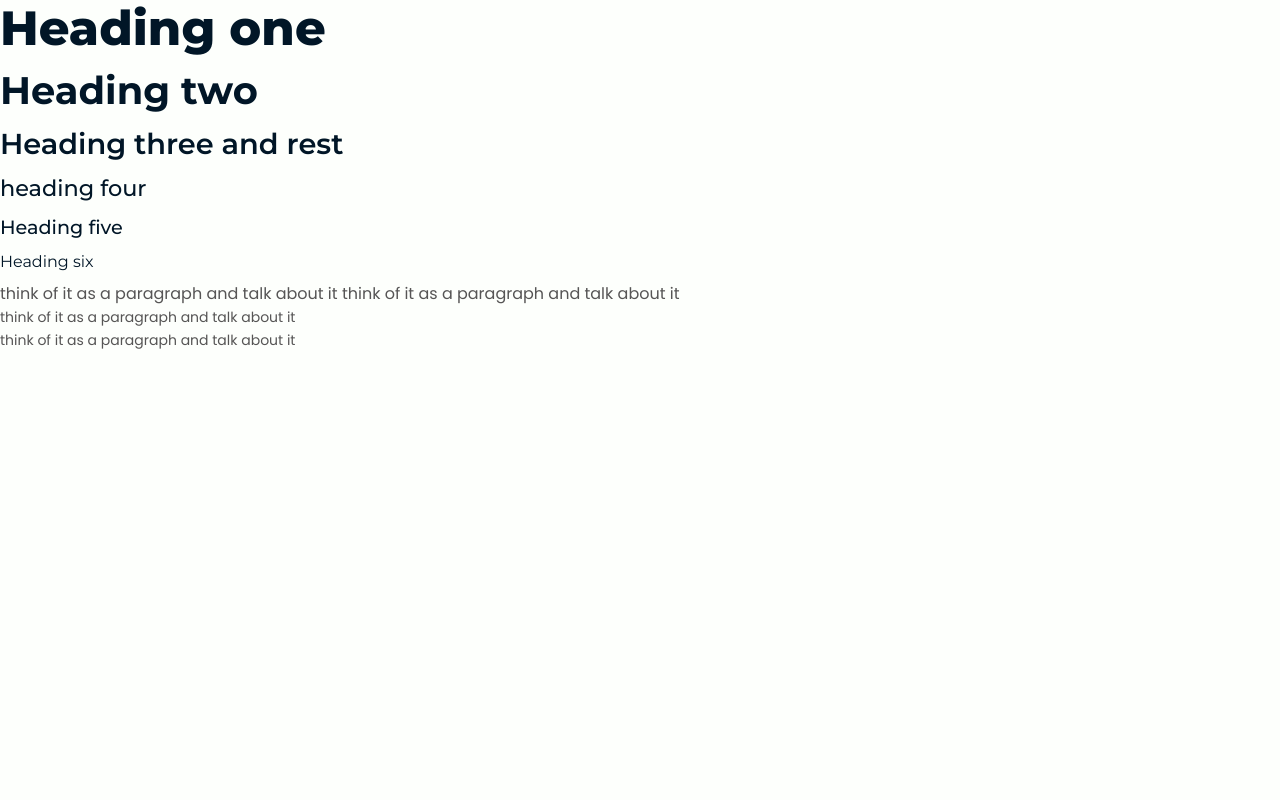
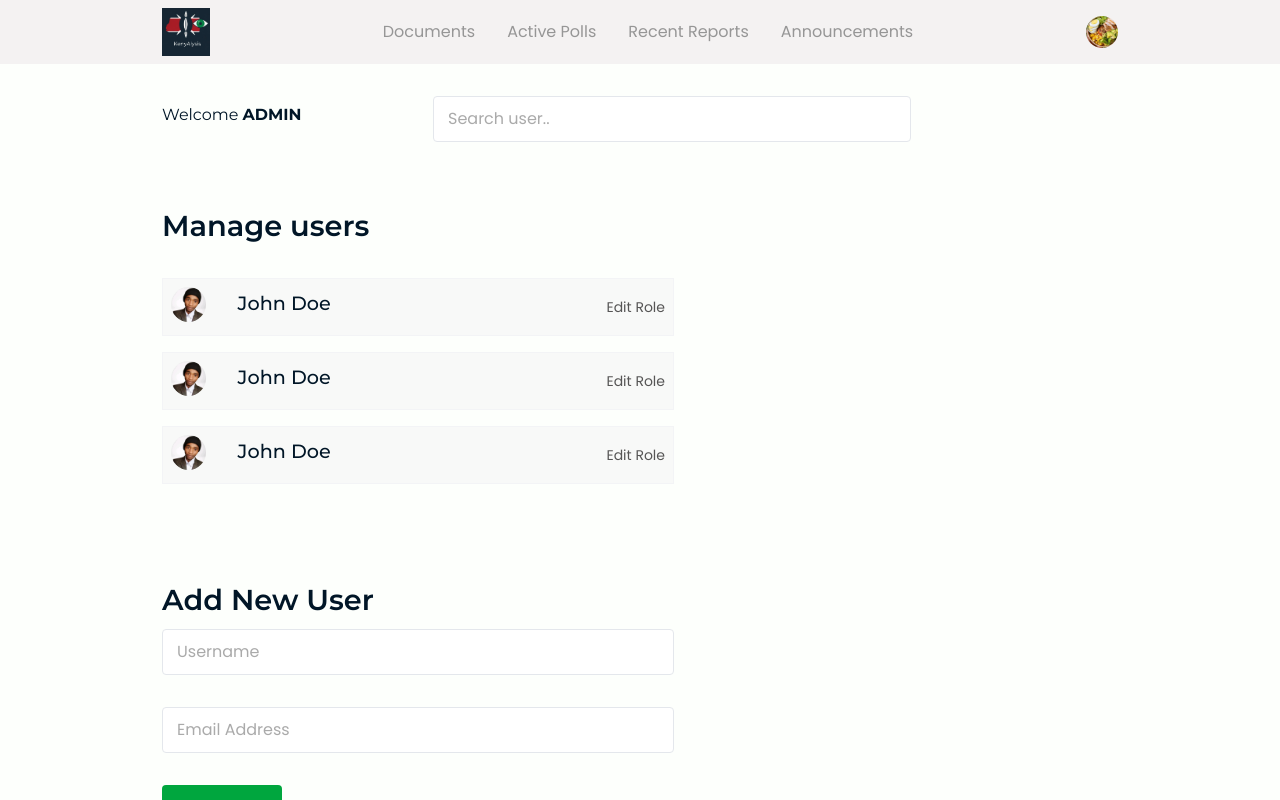
Before and after one commit to jsonwamuyu/KenyAlysis-Citizen-360-Connect, a React (Vite) app in the folder frontend/: page /user/admin in a window 1280 px wide. Shown: the top 800 px of the page. Built offline with nearby package versions, Linux system fonts and the light colour scheme.

Commit message:
citizen and admin dashboards

```diff
--- a/frontend/src/components/AuthNavbar.tsx
+++ b/frontend/src/components/AuthNavbar.tsx
@@ -1,5 +1,6 @@
 import { Link } from "react-router-dom";
 import logo from "../assets/images/kenaylsis-logo.png";
+import profile from "../assets/images/profile-one.jpg"
 import { CitizenNavbarData } from "../utils";
 function AuthNavbar() {
   return (
@@ -10,7 +11,7 @@ function AuthNavbar() {
             <img src={logo} alt="KenyAlysis-logo" />
           </Link>
         </div>
-        {/* Display Cizizen links base on their role */}
+        {/* Display Citizen links base on their role */}
         <nav className="flex flex-row, gap-8 items-center">
           {CitizenNavbarData.map((link) => {
             return (
@@ -20,6 +21,13 @@ function AuthNavbar() {
             );
           })}
         </nav>
+
+
+        <div className="flex flex-row items-center">
+          <div className="w-[2rem] h-[2rem] rounded-full relative">
+            <img src={profile} alt="profile" className="object-cover absolute rounded-full"/>
+          </div>
+        </div>
       </div>
     </div>
   );
--- /dev/null
+++ b/frontend/src/components/admin/AddNewUser.tsx
@@ -0,0 +1,17 @@
+function AddNewUser() {
+  return (
+    <div className="w-full my-24">
+      <div className="container">
+        <h3>Add New User</h3>
+        <form action="" className="flex flex-col gap-8 w-full sm:max-w-lg" >
+          <input type="text" placeholder="Username" />
+          <input type="email" name="" id="" placeholder="Email Address" />
+          <div>
+            <button className="cta-primary">Add User</button>
+          </div>
+        </form>
+      </div>
+    </div>
+  );
+}
+export default AddNewUser;
--- /dev/null
+++ b/frontend/src/components/admin/SearchBar.tsx
@@ -0,0 +1,18 @@
+function SearchBar() {
+  return (
+    <div className="w-full my-8">
+      <div className="container">
+        <div className=" gap-8 flex flex-col sm:flex-row items-center">
+          <h6 className="w-full sm:w-1/4">
+            Welcome <strong>ADMIN</strong>
+          </h6>
+          <form action="" className="w-full md:w-2/4">
+            <input type="text" placeholder="Search user.."  className="w-full"/>
+          </form>
+        </div>
+      </div>
+    </div>
+  );
+}
+
+export default SearchBar;
--- /dev/null
+++ b/frontend/src/components/admin/UserCard.tsx
@@ -0,0 +1,27 @@
+import profile from "../../assets/images/profile.jpg";
+import { Link } from "react-router-dom";
+
+function UserCard() {
+  return (
+    <div
+      className="flex flex-row gap-8 items-center w-full sm:max-w-lg p-2 border-[1px] border-gray-100
+     hover:bg-white transition-all ease-in-out bg-gray-100/50"
+    >
+      <div className="w-10 h-10 rounded-full relative">
+        <img
+          src={profile}
+          alt="profile"
+          className="absolute object-cover rounded-full"
+        />
+      </div>
+      <div className="flex flex-row items-center gap-8 justify-between w-full">
+        <h5>John Doe</h5>
+        <Link to="/" className="text-sm">
+          Edit Role
+        </Link>
+      </div>
+    </div>
+  );
+}
+
+export default UserCard;
--- /dev/null
+++ b/frontend/src/components/admin/UserManagement.tsx
@@ -0,0 +1,18 @@
+import UserCard from "./UserCard";
+
+function UserManagement() {
+  return (
+    <div className="w-full mt-16">
+      <div className="container">
+        <h3>Manage users</h3>
+        <div className="flex flex-col gap-4 my-8">
+          <UserCard />
+          <UserCard />
+          <UserCard />
+        </div>
+      </div>
+    </div>
+  );
+}
+
+export default UserManagement;
--- a/frontend/src/components/citizen/ActivePolls.tsx
+++ b/frontend/src/components/citizen/ActivePolls.tsx
@@ -1,20 +1,26 @@
+import AiChat from "../../pages/AiChat";
 import { pollData } from "../../utils";
 import PollCard from "./PollCard";
 
-function ActivePolls(){
-    return(
+function ActivePolls() {
+  return (
     <div className="w-full" id="active-polls">
       <div className="container">
-                <h4>Active Polls</h4>
-                <p className="text-sm">Participate in the polls and make your voice count.</p>
+        <h3>Active Polls</h3>
+        <p className="text-sm pb-2">
+          <strong>You can ONLY vote ONCE.</strong> Participate in the polls and
+          make your voice count.
+        </p>
         <div>
-                    {pollData.map((poll)=>{
-                        return(<PollCard {...poll}/>)
+          {pollData.map((poll) => {
+            return <PollCard {...poll} />;
           })}
         </div>
+
+        <AiChat />
       </div>
     </div>
-    )
+  );
 }
 
-export default ActivePolls
+export default ActivePolls;
--- a/frontend/src/components/citizen/PollCard.tsx
+++ b/frontend/src/components/citizen/PollCard.tsx
@@ -14,9 +14,16 @@ function PollCard({
   option_not_sure: string;
 }) {
   return (
-    <div>
+    <div className="bg-gray-100 rounded-sm border-gray-200 border-[1px] p-2.5 hover:bg-white">
       <h5>{title}</h5>
       <p className="line-clamp-1">{description}</p>
+      <div>
+        <select name="" id="">
+          <option value="Yes">YES</option>
+          <option value="NO">NO</option>
+          <option value="Not Sure">NOT SURE</option>
+        </select>
+      </div>
     </div>
   );
 }
--- a/frontend/src/pages/AdminDashBoard.tsx
+++ b/frontend/src/pages/AdminDashBoard.tsx
@@ -1,20 +1,17 @@
+import AuthNavbar from "../components/AuthNavbar";
+import SearchBar from "../components/admin/SearchBar";
+import UserManagement from "../components/admin/UserManagement";
+import AddNewUser from "../components/admin/AddNewUser";
+import FooterSection from "../components/FooterSection";
+
 function AdminDashboard() {
   return (
     <div>
-      <h1>Heading one</h1>
-      <h2>Heading two</h2>
-      <h3>Heading three and rest</h3>
-      <h4>heading four</h4>
-      <h5>Heading five</h5>
-      <h6>Heading six</h6>
-      <p>
-        think of it as a paragraph and talk about it think of it as a paragraph
-        and talk about it
-      </p>
-      <p className="sm-text">
-        think of it as a paragraph and talk about it <br /> think of it as a paragraph
-        and talk about it
-      </p>
+      <AuthNavbar />
+      <SearchBar />
+      <UserManagement />
+      <AddNewUser />
+      <FooterSection />
     </div>
   );
 }
--- a/frontend/src/pages/AiChat.tsx
+++ b/frontend/src/pages/AiChat.tsx
@@ -1,9 +1,37 @@
-function AiChat(){
-    return(<div className="w-full">
-        <div className="container">
+import { Link } from "react-router-dom";
 
+function AiChat() {
+  return (
+    <div className="mt-8 flex flex-col gap-8">
+      {/* <div className="container"> */}
+      <div className="flex flex-row items-center justify-between">
+        <h5>The Constitution of Kenya</h5>
+        <div>
+          <Link to="/" className="text-green-500 underline"> Download PDF</Link>
         </div>
-    </div>)
+      </div>
+      <div className="grid grid-cols-1 md:grid-cols-1 gap-8">
+      <div>
+          <button className="cta-secondary">Click to get the summary</button>
+          <p className="text-sm pt-4 w-full md:w-2xl">
+            Your summary will appear here. this will be generated after you have
+            clicked the button and see what you see. Make me believe in this office today.
+          </p>
+          {/* summary goes here */}
+        </div>
+        <form action="" className="w-full md:w-2xl">
+          <textarea
+            name=""
+            id=""
+            rows={4}
+            placeholder="Ask followup question"
+          ></textarea>
+        </form>
+
+      </div>
+      {/* </div> */}
+    </div>
+  );
 }
 
-export default AiChat
+export default AiChat;
--- a/frontend/src/utils/index.ts
+++ b/frontend/src/utils/index.ts
@@ -1,12 +1,12 @@
 export const pollData = [
   {
     id: 1,
-    title: "Abductions",
-    description: "Make your voice count",
+    title: "Do you want Finance Bill 2025",
+    description: "Make your choice today and have your voice on this matter.",
     expiry_date: "22-02-1994",
     option_yes: "Yes",
-    option_no: "",
-    option_not_sure: "",
+    option_no: "No",
+    option_not_sure: "Not Sure",
   },
 ];
 export const documents = [
```
Also changed, not shown: frontend/src/assets/images/profile-one.jpg (added), frontend/src/assets/images/profile.jpg (added). Lines whose indentation alone changed are shown as unchanged.
